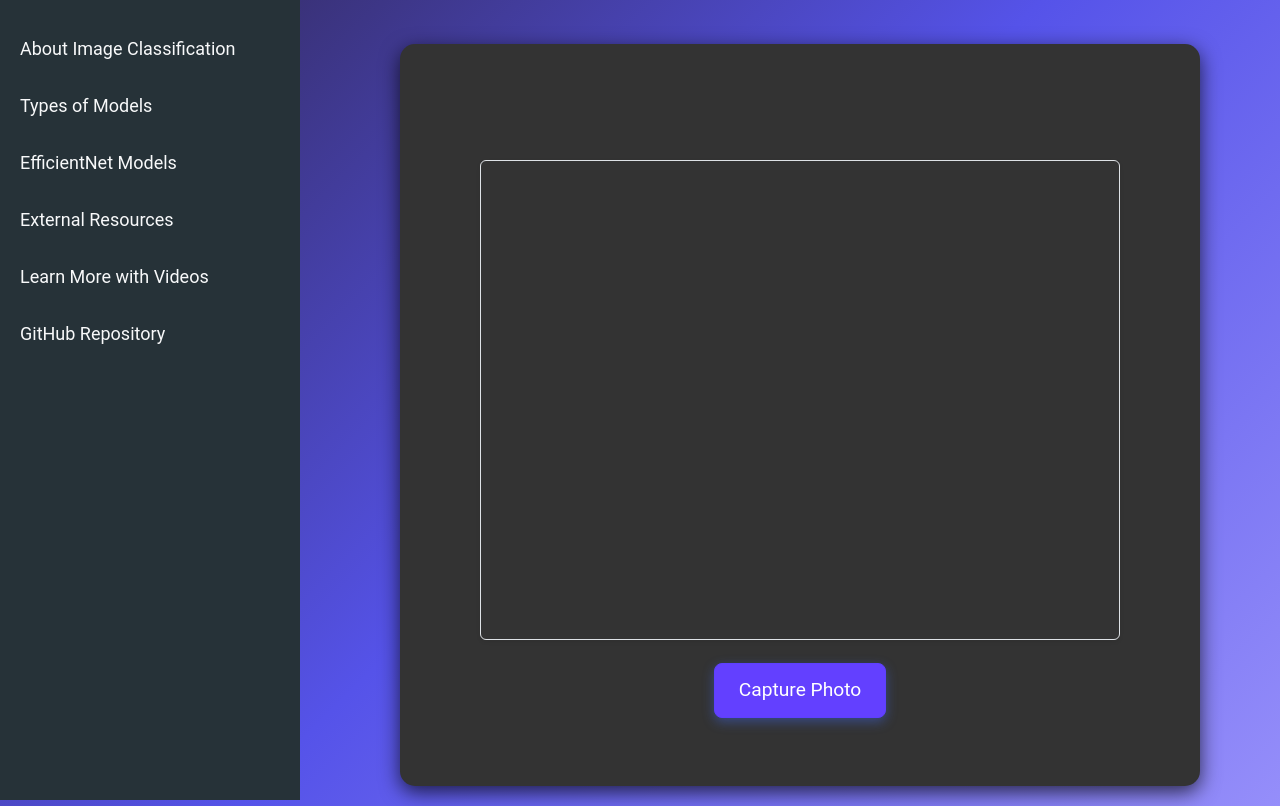
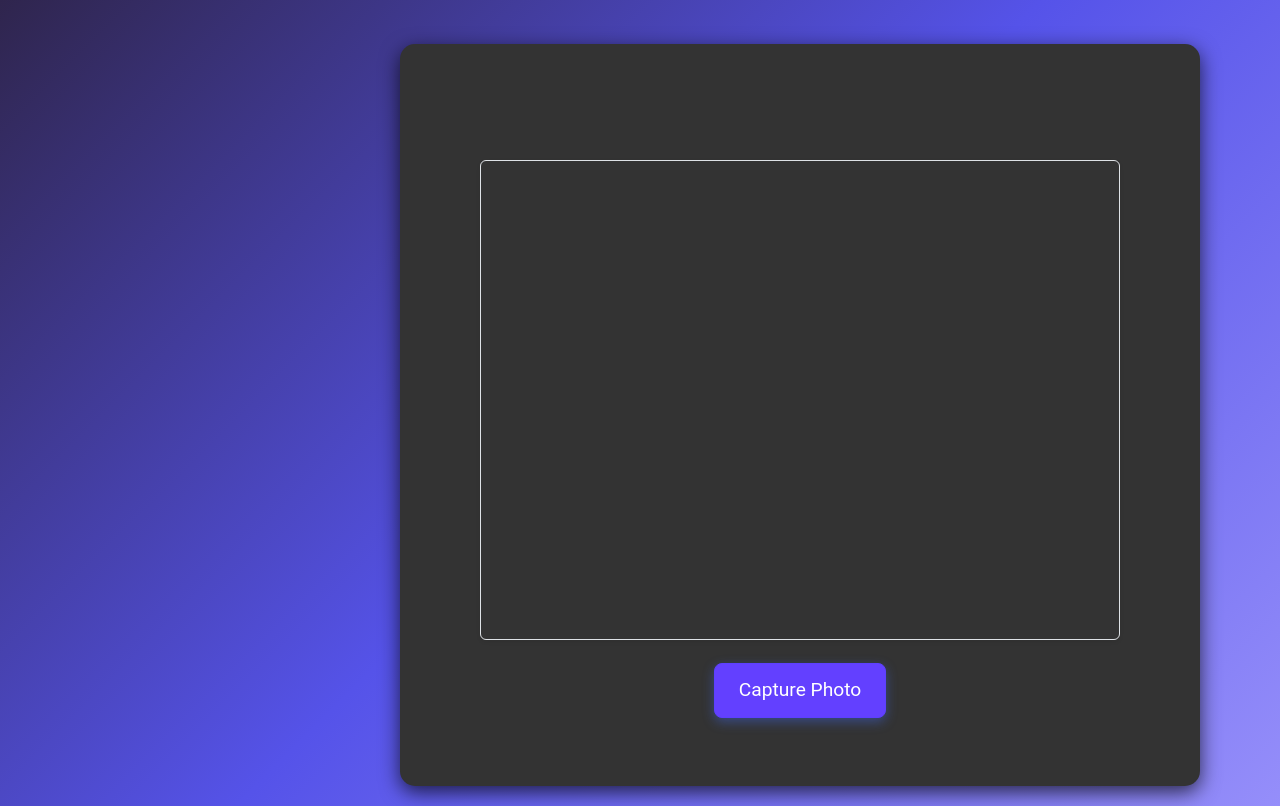
Before and after one commit to MissPhumy/image-Classification, a Django app: template classifier/templates/home.html in a window 1280 px wide. Run offline with Django 5.2, Linux system fonts and the light colour scheme; the template is opened without the code that fills it, so the values that code supplies are empty; some libraries are stand-ins or nearby versions.

Commit message:
Update home.html
- Removed collapsible navigation bar

```diff
--- a/classifier/templates/home.html
+++ b/classifier/templates/home.html
@@ -10,53 +10,6 @@
 
 </head>
 <body>
-    <!-- Collapsible Navigation Bar -->
-    <div class="collapsible-navbar">
-        <a href="javascript:void(0)" class="collapsible" class="active">About Image Classification</a>
-        <div class="collapsible-content">
-            <!-- <h2>About Image Classification</h2> -->
-            <p>Image classification is a crucial task in computer vision where an algorithm is used to categorize an image into a particular class or label. Various models, are employed to achieve high accuracy in this task.</p>
-        </div>
-
-        <a href="javascript:void(0)" class="collapsible" class="active">Types of Models</a>
-        <div class="collapsible-content">
-            <!-- <h3>Types of Models</h3> -->
-            <p>Different models like CNNs, ResNet, VGG, and EfficientNet are commonly used in image classification. Each model has its own strengths and is used depending on the specific requirements of the task.</p>
-        </div>
-
-        <a href="javascript:void(0)" class="collapsible" class="active">EfficientNet Models</a>
-        <div class="collapsible-content">
-            <!-- <h3>EfficientNet Models</h3> -->
-            <p>EfficientNet is a family of models that balance accuracy and efficiency. They use a compound scaling method to scale up models effectively, providing high accuracy with fewer computational resources.</p>
-        </div>
-
-        <a href="javascript:void(0)" class="collapsible" class="active" class="active">External Resources</a>
-        <div class="collapsible-content">
-            <!-- <h4>External Resources</h4> -->
-            <ul>
-                <li><a href="https://en.wikipedia.org/wiki/Convolutional_neural_network" target="_blank" class="external-link text-white">Learn about CNNs on Wikipedia</a></li>
-                <li><a href="https://arxiv.org/abs/1512.03385" target="_blank" class="external-link text-white">Deep Residual Learning for Image Recognition (ResNet Paper)</a></li>
-                <li><a href="https://www.tensorflow.org/" target="_blank" class="external-link text-white">TensorFlow Official Website</a></li>
-            </ul>
-        </div>
-
-        <a href="javascript:void(0)" class="collapsible" class="active">Learn More with Videos</a>
-        <div class="collapsible-content">
-            <h4>Learn More with Videos</h4>
-            <div class="video">
-                <iframe width="260" height="160" src="https://www.youtube.com/embed/aircAruvnKk" title="YouTube video player" frameborder="0" allow="accelerometer; autoplay; clipboard-write; encrypted-media; gyroscope; picture-in-picture; web-share" allowfullscreen></iframe>
-            </div>
-            <div class="video">
-                <iframe width="260" height="160" src="https://www.youtube.com/embed/pvrYjeIS-2A" title="YouTube video player" frameborder="0" allow="accelerometer; autoplay; clipboard-write; encrypted-media; gyroscope; picture-in-picture; web-share" allowfullscreen></iframe>
-            </div>
-        </div>
-
-        <a href="javascript:void(0)" class="collapsible" class="active">GitHub Repository</a>
-        <div class="collapsible-content">
-            <a href="https://github.com/MissPhumy/image-Classification" target="_blank" class="github-btn">View on GitHub</a>
-        </div>
-    </div>
-
 <!-- Main Content Area -->
 <div class="main-content">
     <div class="container mt-4">
```
